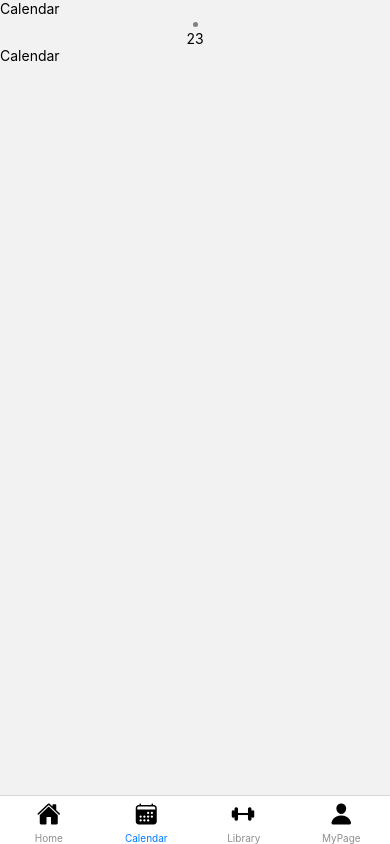
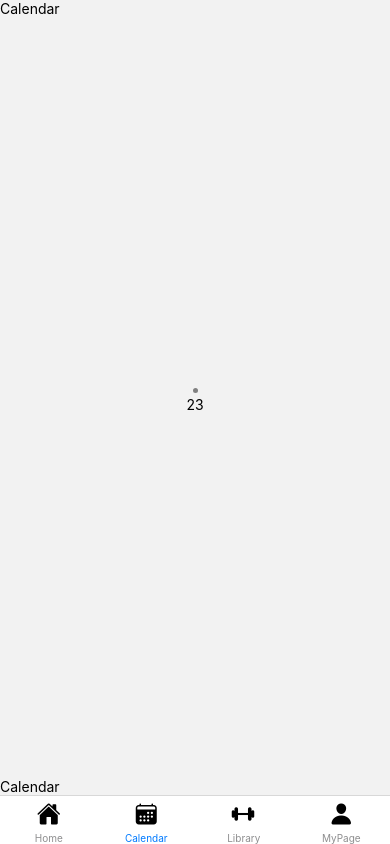
Before and after one commit to hyejineee/burnfit-assignment, a React Native app: screen /Calendar in a window 390 px wide. Built offline with nearby package versions, Linux system fonts and the light colour scheme.

Commit message:
feat : Week 컴포넌트 생성

```diff
--- a/src/components/Calendar/Day.tsx
+++ b/src/components/Calendar/Day.tsx
@@ -9,7 +9,7 @@ type Props = {
 
 export default function Day({date, disable = false, selected = false}: Props) {
   const day = moment(date).date();
-  const isToday = moment().isSame(moment(date));
+  const isToday = moment().isSame(moment(date), 'day');
 
   return (
     <Wrapper selected={selected}>
@@ -25,10 +25,11 @@ type StyleProps = {
 };
 
 const Wrapper = styled.View<StyleProps>`
-  width: 100%;
+  flex: 1;
+  aspect-ratio: 1;
   align-items: center;
   justify-content: center;
-
+  margin: 3px;
   border-radius: ${props => (props.selected ? 1000 : 0)};
   border-width: ${props => (props.selected ? 1 : 0)};
   border-color: ${props => (props.selected ? 'red' : '')};
```
Also changed, not shown: src/components/Calendar/Week.tsx (added, +26 -0 lines).
